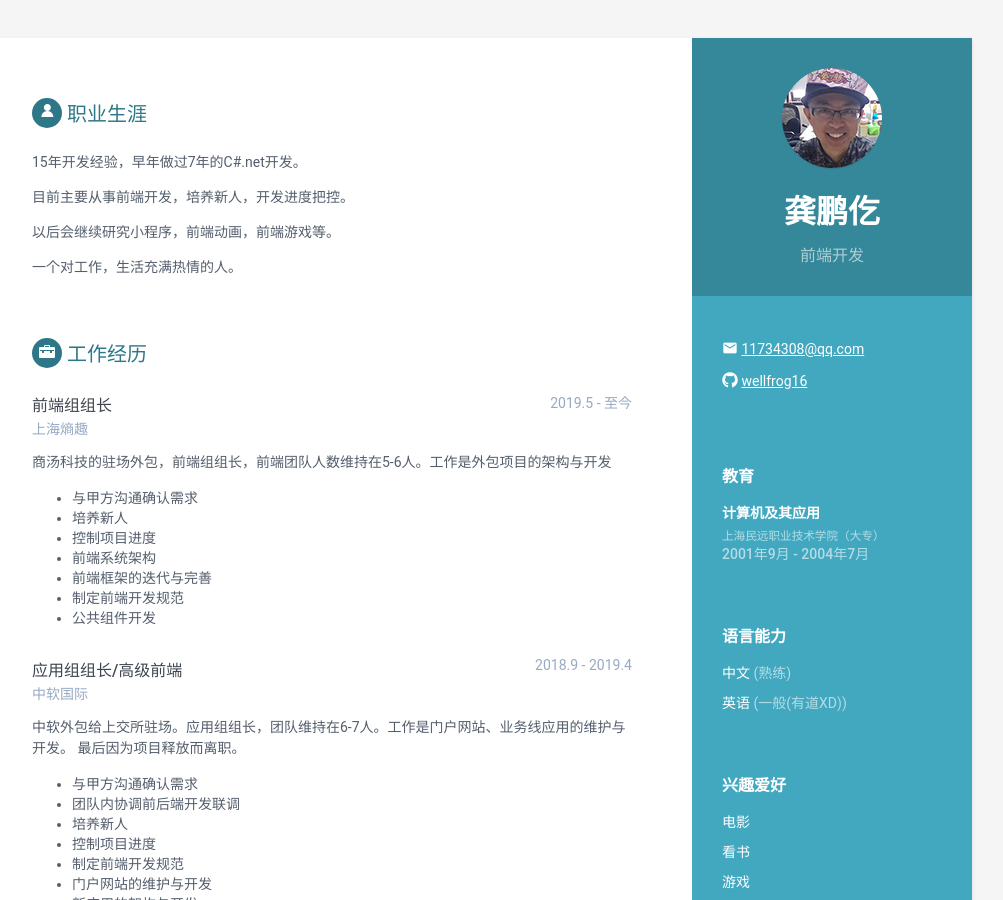
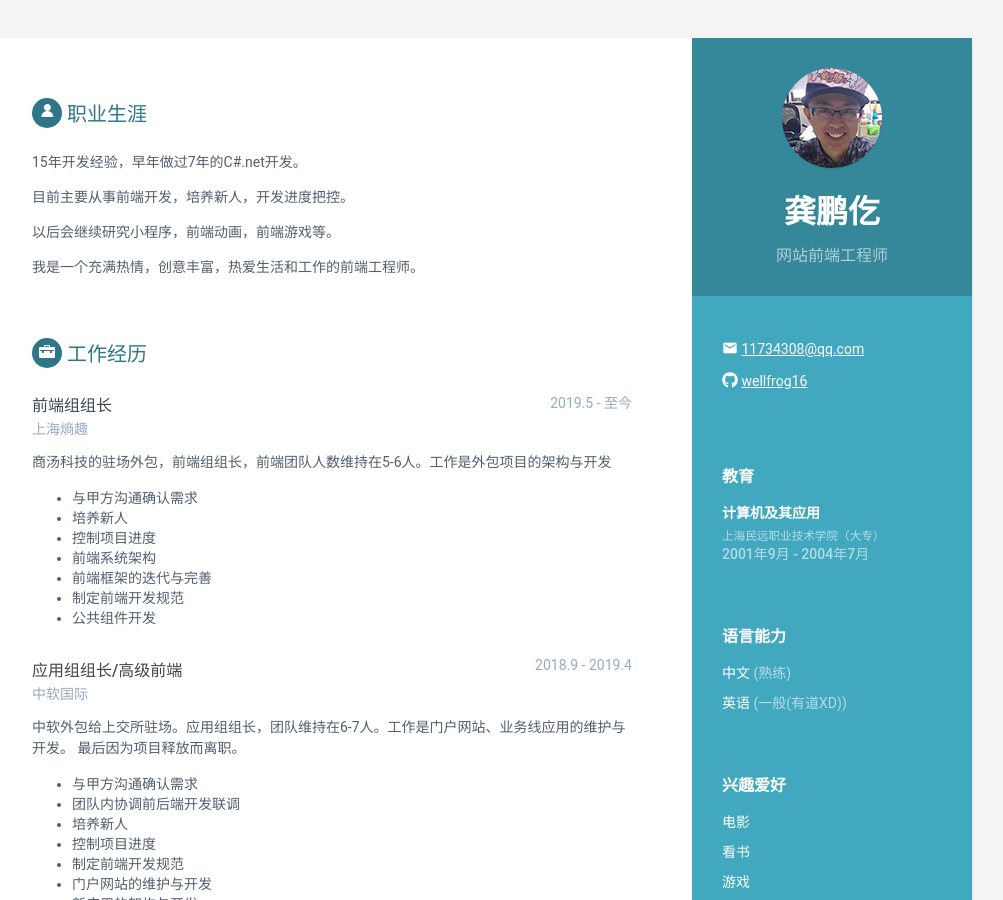
Before and after one commit to wellfrog16/cv, a Jekyll site: the page built from index.html, in a window 1280 px wide and 900 px high. Shown: the whole window, without its empty margins (168-1171 px from the left). Built offline with Jekyll 4.4.1, drawn with Linux system fonts in a browser that asks for light colours.

Commit message:
资料更新

```diff
--- a/_data/data.yml
+++ b/_data/data.yml
@@ -8,7 +8,7 @@ sidebar:
 
     # Profile information
     name: 龚鹏仡
-    tagline: 前端开发
+    tagline: 网站前端工程师
     avatar: profile.jpg  #place a 100x100 picture inside /assets/images/ folder and provide the name of the file below
 
     # Sidebar links
@@ -50,7 +50,7 @@ career-profile:
 
       以后会继续研究小程序，前端动画，前端游戏等。
 
-      一个对工作，生活充满热情的人。
+      我是一个充满热情，创意丰富，热爱生活和工作的前端工程师。
 
 education:
     - degree: 计算机及其应用
```
